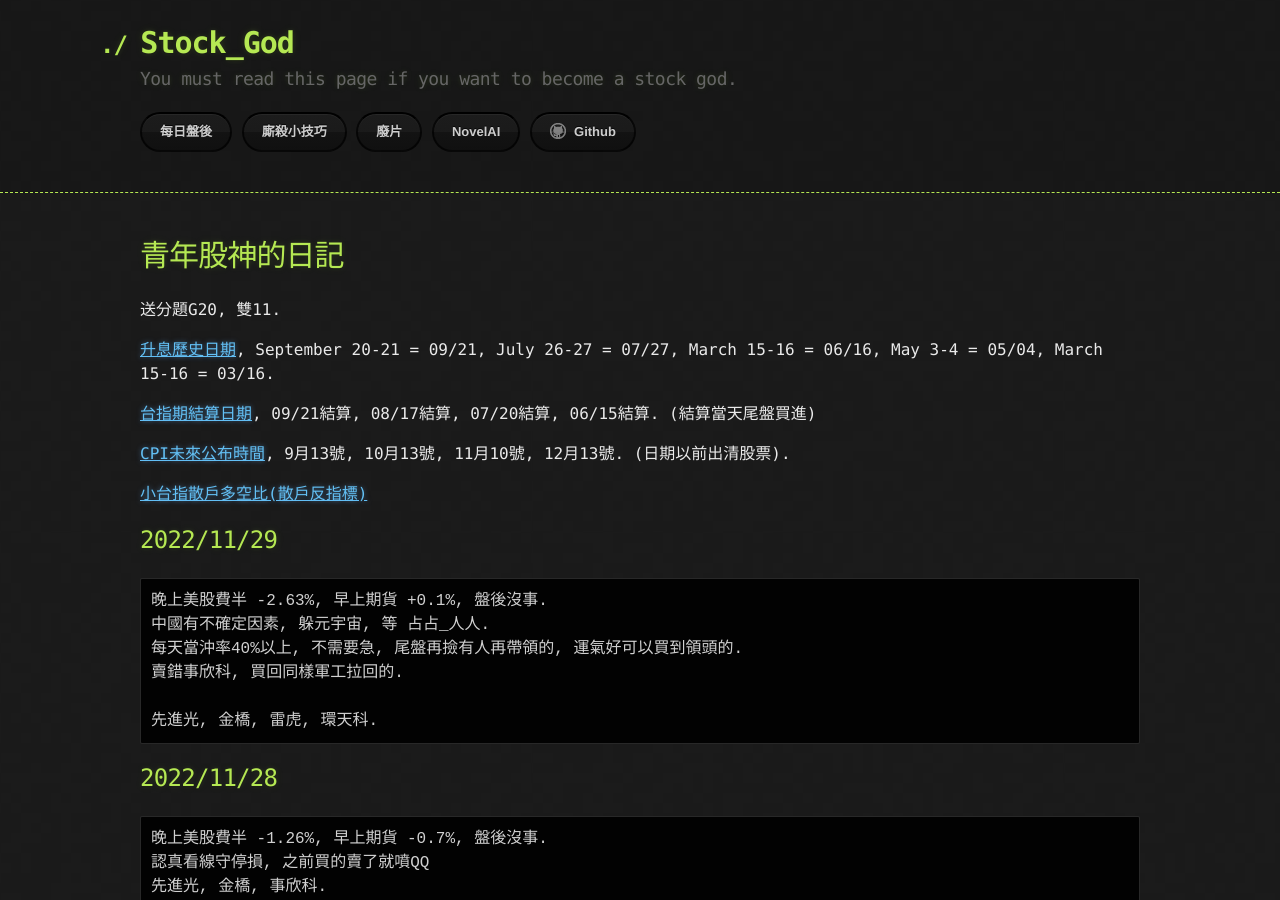
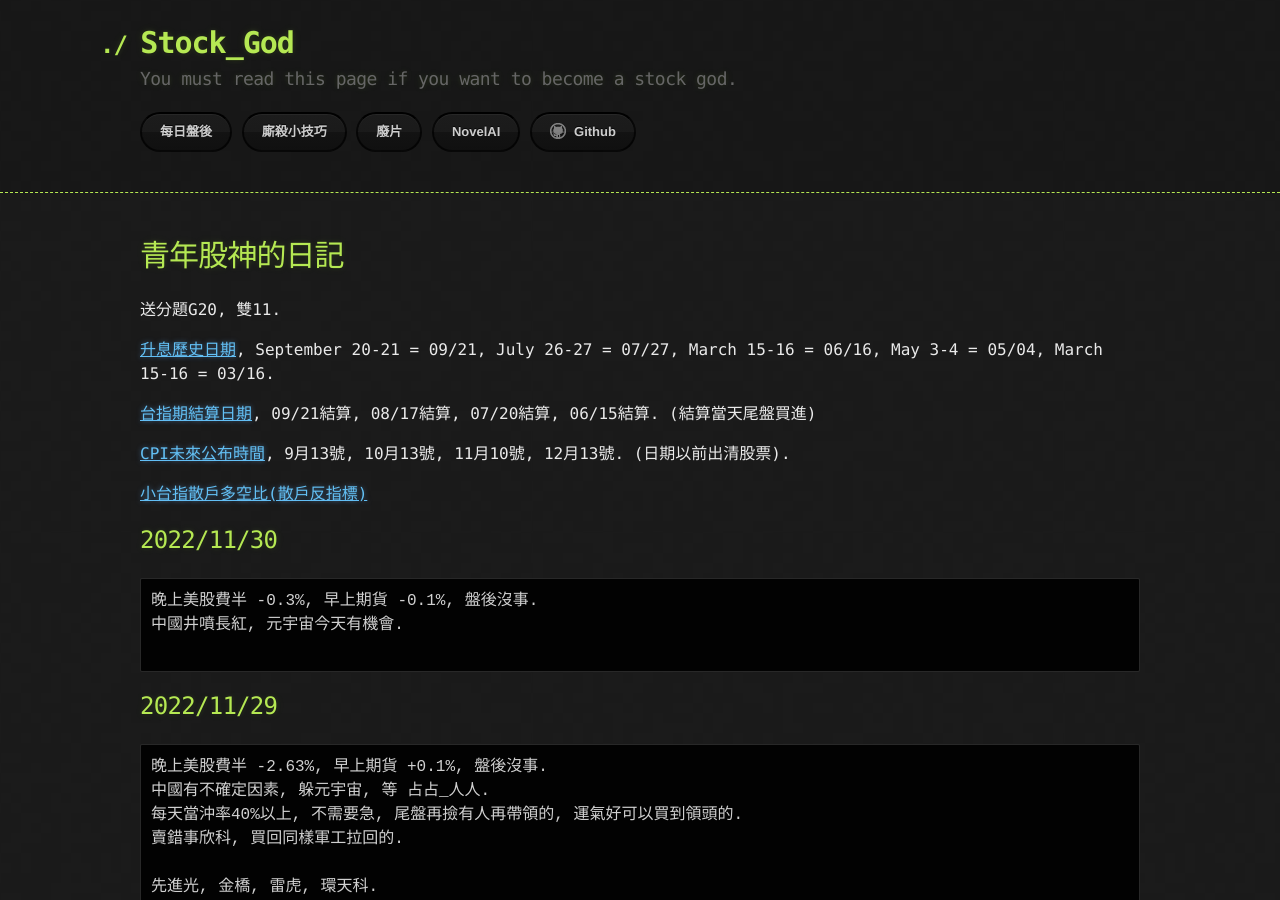
Before and after one commit to lepg5487/Stock_God, a Jekyll site: the page built from index.md, in a window 1280 px wide and 900 px high. Built offline with Jekyll 4.4.1, drawn with Linux system fonts in a browser that asks for light colours; our own code applies the rules of GitHub Pages for plain Markdown files.

Commit message:
Update index.md

````diff
--- a/index.md
+++ b/index.md
@@ -13,6 +13,13 @@ layout: testlayouts
 [CPI未來公布時間](https://chihyun.tw/cpi-release-date/), 9月13號, 10月13號, 11月10號, 12月13號. (日期以前出清股票).
 
 [小台指散戶多空比(散戶反指標)](https://www.macromicro.me/charts/20069/tw-mtx-long-to-short-ratio-of-individual-player)
+
+## 2022/11/30
+```
+晚上美股費半 -0.3%, 早上期貨 -0.1%, 盤後沒事.
+中國井噴長紅, 元宇宙今天有機會.
+
+```
 
 ## 2022/11/29
 ```
````
